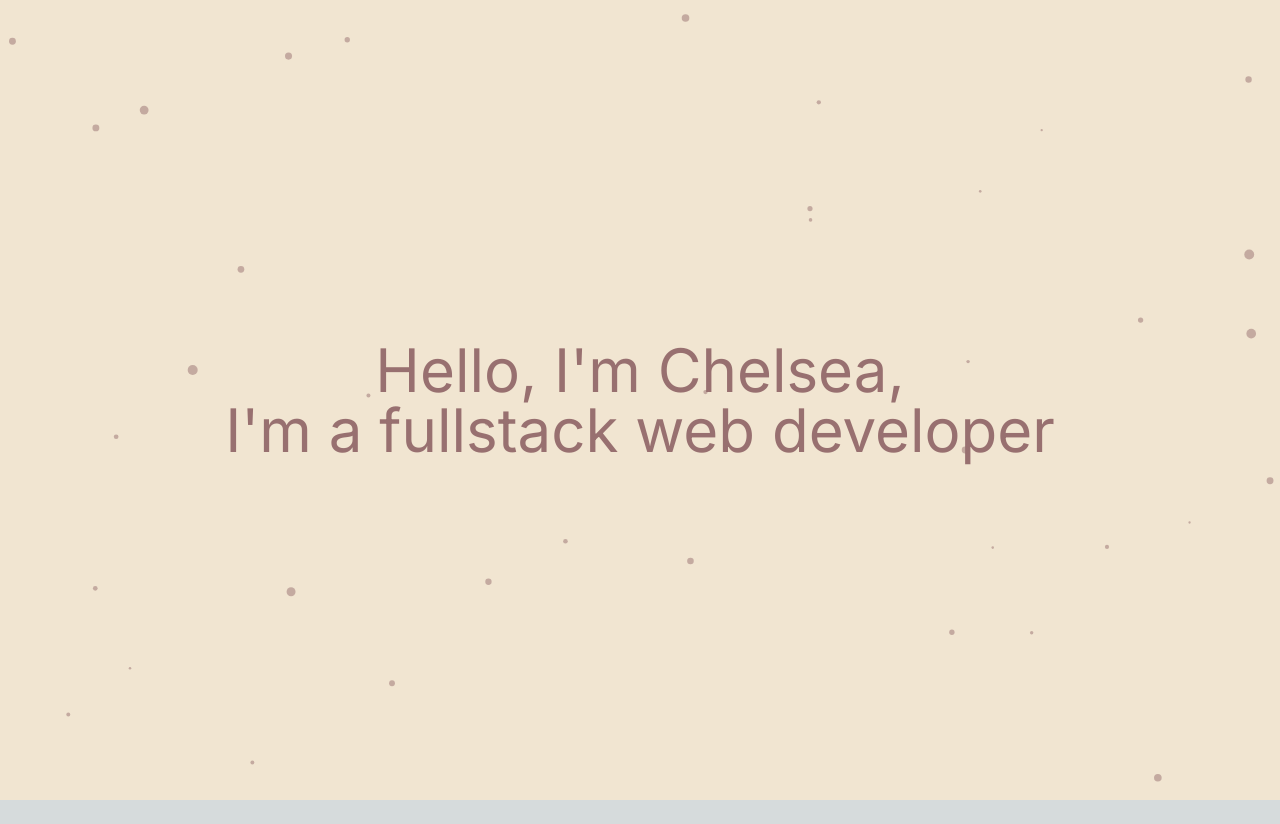
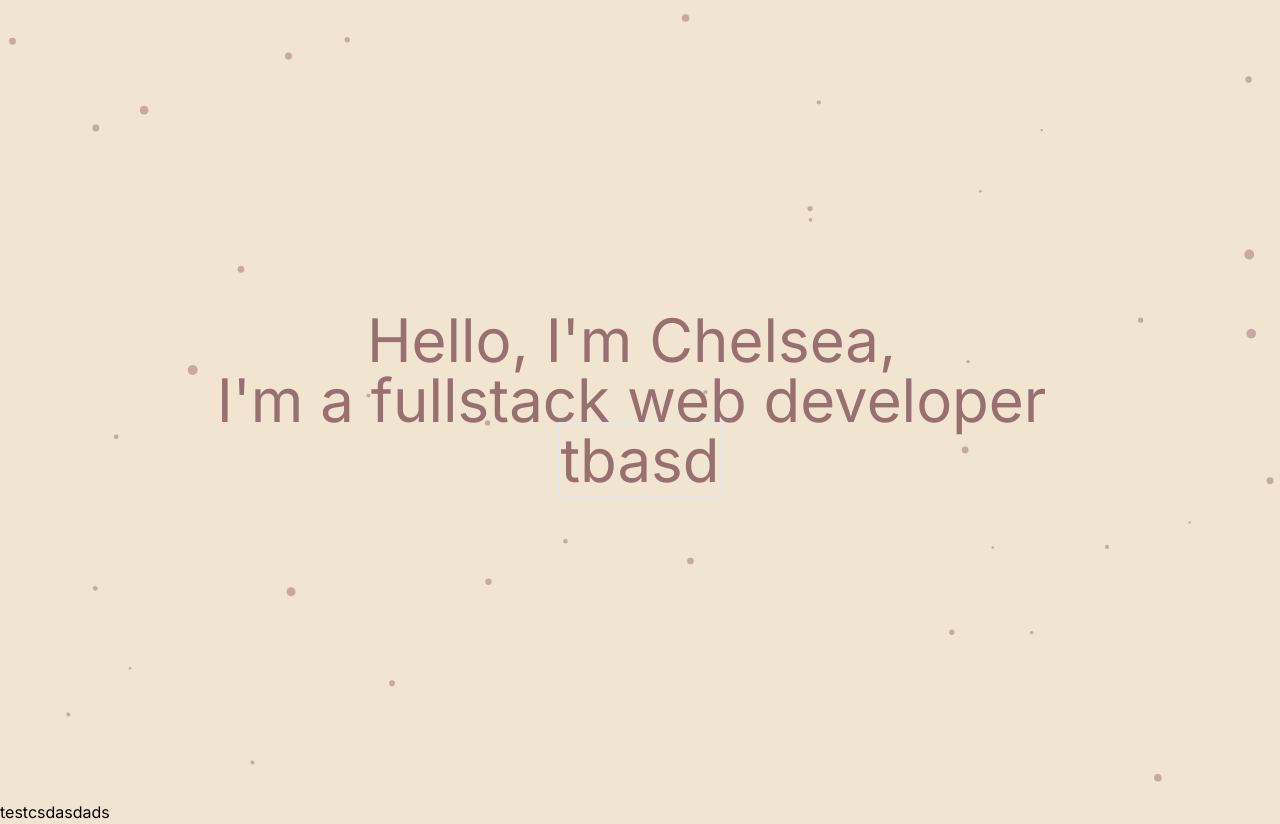
Before and after one commit to Shyflowerrs/Website, a Next.js app in the folder portfolio/: page / in a window 1280 px wide. Before the commit the page ends 800 px from the top, so only its background shows below. Built offline with nearby package versions, Linux system fonts and the light colour scheme.

Commit message:
Update page.tsx

```diff
--- a/portfolio/src/app/page.tsx
+++ b/portfolio/src/app/page.tsx
@@ -10,16 +10,21 @@ export default function Home() {
   return (
     <>
 
-    <header className="bg-mainBG">
-      <p className="  text-bold text-6xl text-center h-screen justify-center flex items-center">
+    <header className="bg-mainBG  whitespace-pre  h-screen justify-center flex items-center">
+      <p className="text-bold text-6xl text-center">
         Hello, I'm Chelsea, <br/>
-        I'm a fullstack web developer <br />
+        I'm a fullstack web developer <br/>
+        <a href="#about" className="border-2">tbasd</a>
+      </p>
+      <p className=" justify-center flex ">
+
 
       </p>
+
       <Particle/>
     </header>
     <main className="bg-mainBG">
-
+testcsdasdads
     </main>
 
     </>
```
